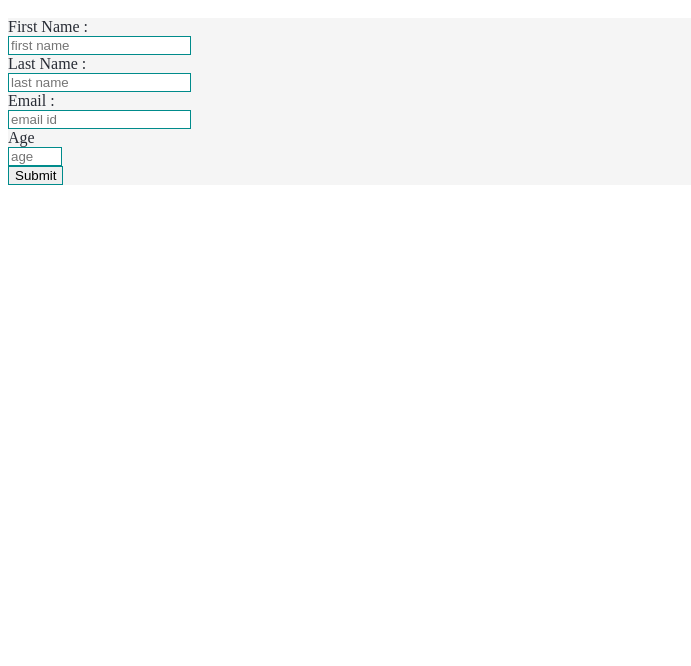
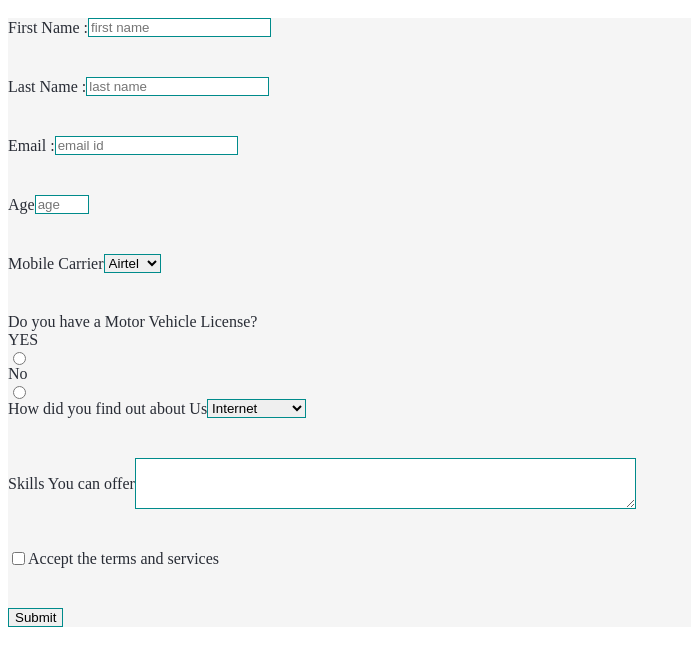
Before and after one commit to anandhunv/htmlcss, a plain HTML site: page root/index.html in a window 1280 px wide. Shown: the part 48-714 px from the top of the page, without its empty margins (0-691 px from the left). Drawn offline with Linux system fonts and the light colour scheme.

Commit message:
row stylr added

```diff
--- a/root/index.html
+++ b/root/index.html
@@ -2,12 +2,13 @@
     <head>
         <title>Volunteer Sign UP</title>
         <link rel="stylesheet" type="text/css" href="main.css" />
+        <link href='https://fonts.googleapis.com/css?family=Josefin Sans' rel='stylesheet'>
     </head>
     <body>
         <h1> Volunteer Signup </h1>
-        <form method="POST" name="Volunteer">
+        <form method="POST" name="Volunteer" action="thanks.html">
 
-            <div >
+            <div class="form-row">
                 <div > First Name : </div>
                 <div >
                     <div >
@@ -16,7 +17,7 @@
                 </div>
             </div>
 
-            <div >
+            <div class="form-row">
                 <div > Last Name :  </div>
                 <div >
                     <div >
@@ -25,7 +26,7 @@
                 </div>
             </div>
 
-            <div >
+            <div class="form-row">
                 <div > Email : </div>
                 <div >
                     <div >
@@ -34,7 +35,7 @@
                 </div>
             </div>
 
-            <div >
+            <div class="form-row">
                 <div > Age </div>
                 <div >
                     <div >
@@ -43,7 +44,7 @@
                 </div>
             </div>
             <div id="after-age" hidden>
-            <div >
+            <div class="form-row">
                 <div > Mobile Carrier </div>
                 <div >
                     <div >
@@ -70,7 +71,7 @@
                 </div>
             </div>
 
-            <div id="Type-Of-Vehicle-div" >
+            <div id="Type-Of-Vehicle-div"  >
                 <div > Type of Vehicle </div>
                 <div >
                     <div >
@@ -85,7 +86,7 @@
                 </div>
             </div>
 
-            <div >
+            <div class="form-row">
                 <div > How did you find out about Us </div>
                 <div >
                     <div >
@@ -100,7 +101,7 @@
                 </div>
             </div>
 
-            <div >
+            <div class="form-row">
                 <div > Skills You can offer </div>
                 <div >
                     <div >
@@ -109,11 +110,11 @@
                 </div>
             </div>
 
-            <div >
+            <div class="form-row">
 
                 <div >
                     <div >
-                        <input type="checkbox" name="Accept-the-terms">
+                        <input type="checkbox" name="Accept-the-terms" required title="Accept the terms and services">
                     </div>
                 </div>
                 <div > Accept the terms and services </div>
--- a/root/main.css
+++ b/root/main.css
@@ -14,9 +14,41 @@ select {
 }
 
 #after-age{
-    display:none;
+    display:block;
 }
 
 #Type-Of-Vehicle-div{
     display: none;
 }
+
+/* josefin-sans-regular - latin */
+@font-face {
+    font-family: 'Josefin Sans';
+    font-style: normal;
+    font-weight: 400;
+    src: url('../fonts/josefin-sans-v16-latin-regular.eot'); /* IE9 Compat Modes */
+    src: local(''),
+         url('../fonts/josefin-sans-v16-latin-regular.eot?#iefix') format('embedded-opentype'), /* IE6-IE8 */
+         url('../fonts/josefin-sans-v16-latin-regular.woff2') format('woff2'), /* Super Modern Browsers */
+         url('../fonts/josefin-sans-v16-latin-regular.woff') format('woff'), /* Modern Browsers */
+         url('../fonts/josefin-sans-v16-latin-regular.ttf') format('truetype'), /* Safari, Android, iOS */
+         url('../fonts/josefin-sans-v16-latin-regular.svg#JosefinSans') format('svg'); /* Legacy iOS */
+  }
+
+
+  .form-row {
+    display: -webkit-box;
+    display: -webkit-flex;
+    display: -moz-box;
+    display: -ms-flexbox;
+    display: flex;
+    -webkit-flex-wrap: wrap;
+    -ms-flex-wrap: wrap;
+    flex-wrap: wrap;
+    -webkit-box-align: center;
+    -webkit-align-items: center;
+    -moz-box-align: center;
+    -ms-flex-align: center;
+    align-items: center;
+    margin-bottom: 40px;
+  }
--- a/root/script.js
+++ b/root/script.js
@@ -1,5 +1,5 @@
 var age = document.getElementById("age");
-
+/*
 age.onkeyup = function() {
     var age_value = document.getElementById("age").value;
     const after_age = document.querySelector("#after-age");
@@ -11,7 +11,7 @@ age.onkeyup = function() {
     else{
         after_age.style.display="none";
     }
-}
+}*/
 
 function myFunction()
 {
```
Also changed, not shown: root/thanks.html (added, +8 -0 lines), root/fonts/josefin-sans-v16-latin-regular.ttf (added), root/fonts/josefin-sans-v16-latin-regular.woff (added), root/fonts/josefin-sans-v16-latin-regular.woff2 (added), 2 other files.
